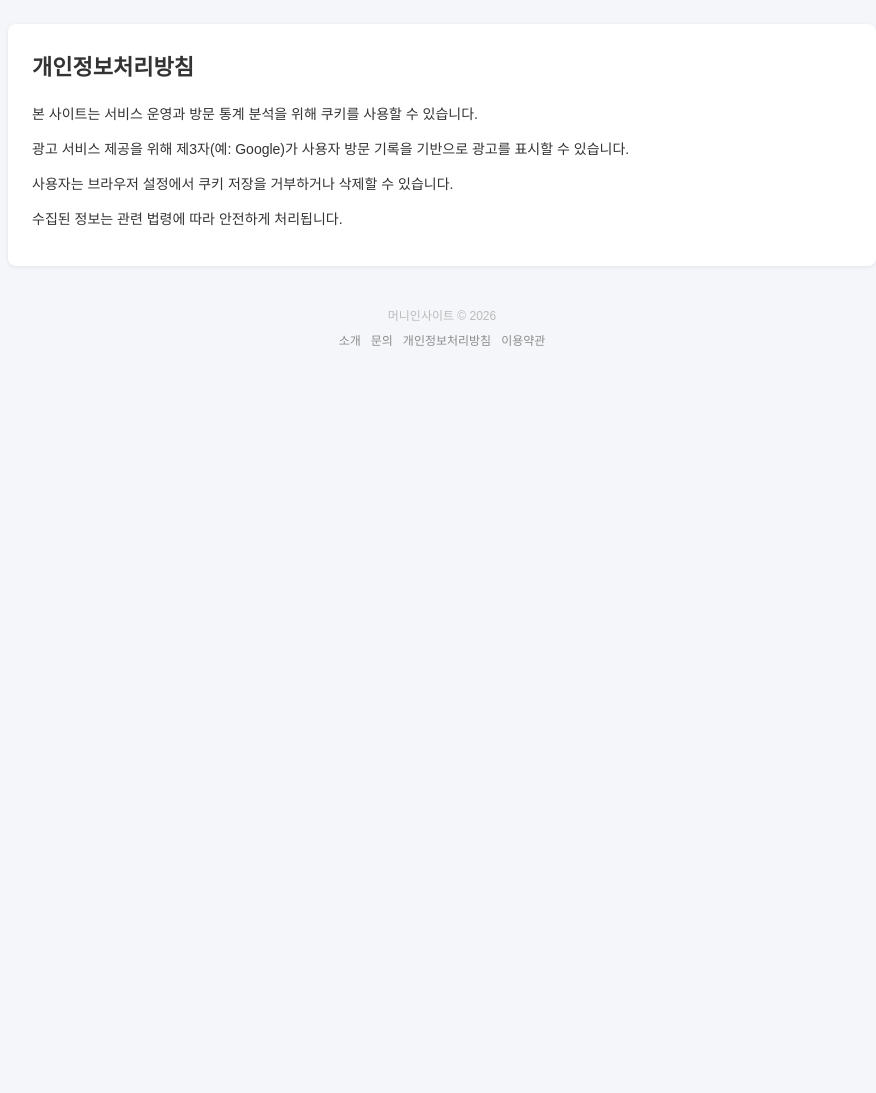
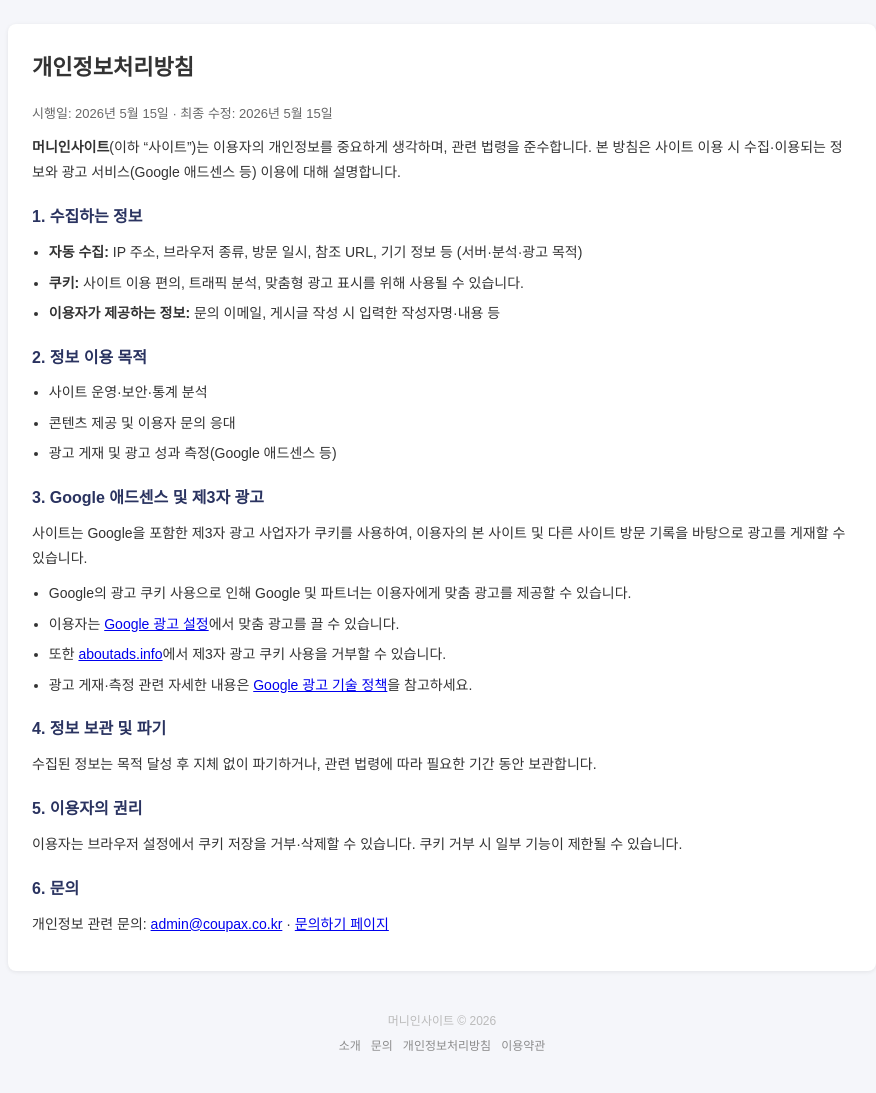
Before and after one commit to pwcosmos-create/coupax-homepage, a Flask app: page /privacy in a window 1280 px wide. Shown: the part 105-1198 px from the top of the page, without its empty margins (198-1074 px from the left). Before the commit the page ends 451 px from the top, so only its background shows below. Run offline with Flask 3, Linux system fonts and the light colour scheme.

Commit message:
Strengthen privacy policy and about page for AdSense review.
Co-authored-by: Cursor <cursoragent@cursor.com>

```diff
--- a/board/app.py
+++ b/board/app.py
@@ -503,7 +503,6 @@ def sitemap():
         url_for('contact', _external=True),
         url_for('privacy', _external=True),
         url_for('terms', _external=True),
-        url_for('write', _external=True),
     ]
     post_urls = [url_for('view', post_id=row['id'], _external=True) for row in posts]
     urls = pages + post_urls
--- a/board/static/style.css
+++ b/board/static/style.css
@@ -654,6 +654,20 @@ footer {
 .doc-wrap p {
   margin-bottom: 10px;
 }
+.doc-wrap h2 {
+  font-size: 16px;
+  margin: 18px 0 8px;
+  color: #2a3360;
+}
+.doc-updated {
+  font-size: 13px;
+  color: #666;
+}
+.doc-list {
+  margin: 0 0 12px 1.2em;
+  line-height: 1.75;
+}
+.doc-list li { margin-bottom: 6px; }
 
 /* ── Focus ── */
 input:focus, textarea:focus {
--- a/board/templates/privacy.html
+++ b/board/templates/privacy.html
@@ -1,12 +1,47 @@
 {% extends 'base.html' %}
 {% block title %}개인정보처리방침{% endblock %}
+{% block meta_description %}{{ site_name }} 개인정보처리방침. 쿠키, Google 애드센스 광고, 방문자 정보 처리 방침을 안내합니다.{% endblock %}
 
 {% block content %}
 <section class="doc-wrap">
   <h1>개인정보처리방침</h1>
-  <p>본 사이트는 서비스 운영과 방문 통계 분석을 위해 쿠키를 사용할 수 있습니다.</p>
-  <p>광고 서비스 제공을 위해 제3자(예: Google)가 사용자 방문 기록을 기반으로 광고를 표시할 수 있습니다.</p>
-  <p>사용자는 브라우저 설정에서 쿠키 저장을 거부하거나 삭제할 수 있습니다.</p>
-  <p>수집된 정보는 관련 법령에 따라 안전하게 처리됩니다.</p>
+  <p class="doc-updated">시행일: 2026년 5월 15일 · 최종 수정: 2026년 5월 15일</p>
+
+  <p><strong>{{ site_name }}</strong>(이하 &ldquo;사이트&rdquo;)는 이용자의 개인정보를 중요하게 생각하며, 관련 법령을 준수합니다. 본 방침은 사이트 이용 시 수집·이용되는 정보와 광고 서비스(Google 애드센스 등) 이용에 대해 설명합니다.</p>
+
+  <h2>1. 수집하는 정보</h2>
+  <ul class="doc-list">
+    <li><strong>자동 수집:</strong> IP 주소, 브라우저 종류, 방문 일시, 참조 URL, 기기 정보 등 (서버·분석·광고 목적)</li>
+    <li><strong>쿠키:</strong> 사이트 이용 편의, 트래픽 분석, 맞춤형 광고 표시를 위해 사용될 수 있습니다.</li>
+    <li><strong>이용자가 제공하는 정보:</strong> 문의 이메일, 게시글 작성 시 입력한 작성자명·내용 등</li>
+  </ul>
+
+  <h2>2. 정보 이용 목적</h2>
+  <ul class="doc-list">
+    <li>사이트 운영·보안·통계 분석</li>
+    <li>콘텐츠 제공 및 이용자 문의 응대</li>
+    <li>광고 게재 및 광고 성과 측정(Google 애드센스 등)</li>
+  </ul>
+
+  <h2>3. Google 애드센스 및 제3자 광고</h2>
+  <p>사이트는 Google을 포함한 제3자 광고 사업자가 쿠키를 사용하여, 이용자의 본 사이트 및 다른 사이트 방문 기록을 바탕으로 광고를 게재할 수 있습니다.</p>
+  <ul class="doc-list">
+    <li>Google의 광고 쿠키 사용으로 인해 Google 및 파트너는 이용자에게 맞춤 광고를 제공할 수 있습니다.</li>
+    <li>이용자는 <a href="https://www.google.com/settings/ads" target="_blank" rel="noopener noreferrer">Google 광고 설정</a>에서 맞춤 광고를 끌 수 있습니다.</li>
+    <li>또한 <a href="https://optout.aboutads.info/" target="_blank" rel="noopener noreferrer">aboutads.info</a>에서 제3자 광고 쿠키 사용을 거부할 수 있습니다.</li>
+    <li>광고 게재·측정 관련 자세한 내용은 <a href="https://policies.google.com/technologies/ads" target="_blank" rel="noopener noreferrer">Google 광고 기술 정책</a>을 참고하세요.</li>
+  </ul>
+  {% if adsense_client %}
+  <p>본 사이트의 애드센스 게시자 ID: <code>{{ adsense_client }}</code></p>
+  {% endif %}
+
+  <h2>4. 정보 보관 및 파기</h2>
+  <p>수집된 정보는 목적 달성 후 지체 없이 파기하거나, 관련 법령에 따라 필요한 기간 동안 보관합니다.</p>
+
+  <h2>5. 이용자의 권리</h2>
+  <p>이용자는 브라우저 설정에서 쿠키 저장을 거부·삭제할 수 있습니다. 쿠키 거부 시 일부 기능이 제한될 수 있습니다.</p>
+
+  <h2>6. 문의</h2>
+  <p>개인정보 관련 문의: <a href="mailto:{{ site_contact_email }}">{{ site_contact_email }}</a> · <a href="{{ url_for('contact') }}">문의하기 페이지</a></p>
 </section>
 {% endblock %}
```
Also changed, not shown: board/templates/about.html (+9 -3 lines).
